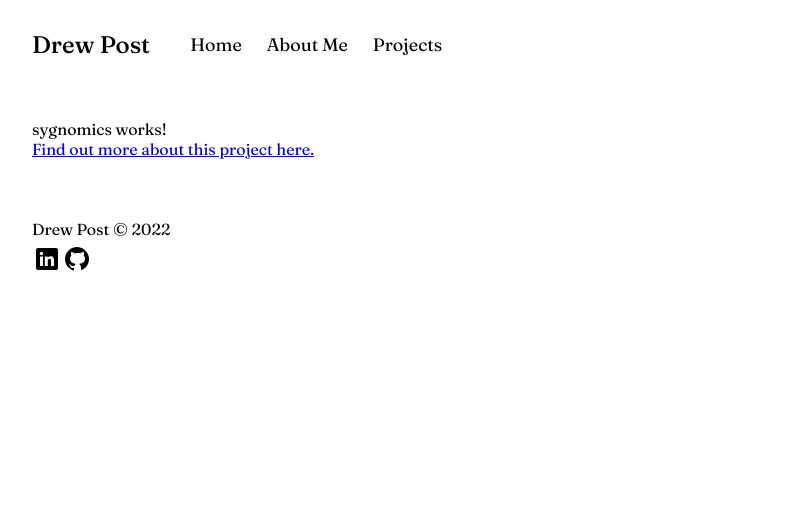
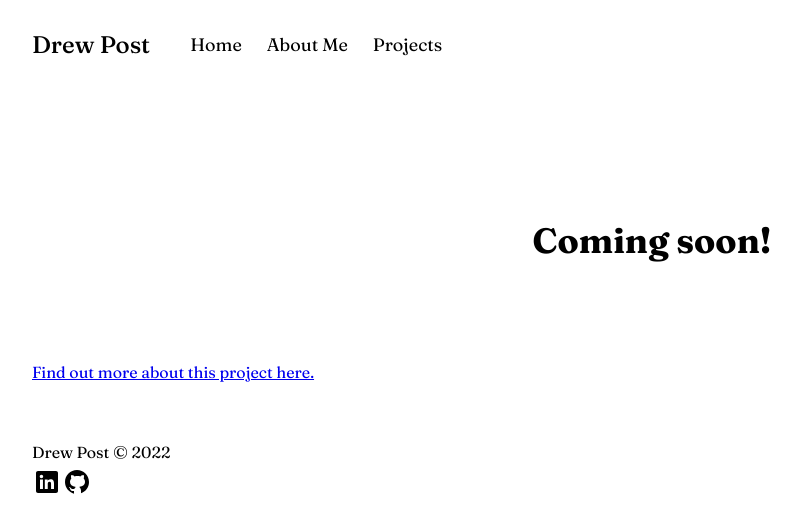
Before and after one commit to drew-post/personal-website, an Angular app: page /projects/sygnomics in a window 1280 px wide. Shown: the top 532 px of the page, without its empty margins (8-809 px from the left). Built offline with nearby package versions, Linux system fonts and the light colour scheme.

Commit message:
add coming soon component

```diff
--- a/src/app/app.module.ts
+++ b/src/app/app.module.ts
@@ -13,6 +13,7 @@ import { AndioopComponent } from './components/andioop/andioop.component';
 import { MeetTheTeamComponent } from './components/meet-the-team/meet-the-team.component';
 import { PersonalWebsiteComponent } from './components/personal-website/personal-website.component';
 import { SygnomicsComponent } from './components/sygnomics/sygnomics.component';
+import { ComingSoonComponent } from './components/coming-soon/coming-soon.component';
 
 @NgModule({
   declarations: [
@@ -26,6 +27,7 @@ import { SygnomicsComponent } from './components/sygnomics/sygnomics.component';
     MeetTheTeamComponent,
     PersonalWebsiteComponent,
     SygnomicsComponent,
+    ComingSoonComponent,
   ],
   imports: [
     BrowserModule,
--- a/src/app/components/andioop/andioop.component.html
+++ b/src/app/components/andioop/andioop.component.html
@@ -1,3 +1,3 @@
 <div class="andIOop">
-    <p>andioop works!</p>
+    <coming-soon></coming-soon>
 </div>
--- /dev/null
+++ b/src/app/components/coming-soon/coming-soon.component.html
@@ -0,0 +1,5 @@
+<div class="comingSoon">
+    <div class="comingSoon__container">
+        <h1 class="comingSoon__titleText">Coming soon!</h1>
+    </div>
+</div>
--- /dev/null
+++ b/src/app/components/coming-soon/coming-soon.component.scss
@@ -0,0 +1,12 @@
+:host .comingSoon {
+    &__container {
+        display: flex;
+        justify-content: center;
+        padding: 100px;
+    }
+
+    &__titleText {
+        font-size: 35px;
+        font-weight: 700;
+    }
+}
--- /dev/null
+++ b/src/app/components/coming-soon/coming-soon.component.ts
@@ -0,0 +1,15 @@
+import { Component, OnInit } from '@angular/core';
+
+@Component({
+  selector: 'coming-soon',
+  templateUrl: './coming-soon.component.html',
+  styleUrls: ['./coming-soon.component.scss']
+})
+export class ComingSoonComponent implements OnInit {
+
+  constructor() { }
+
+  ngOnInit(): void {
+  }
+
+}
--- a/src/app/components/home-page/home-page.component.html
+++ b/src/app/components/home-page/home-page.component.html
@@ -1,7 +1,9 @@
 <div class="home-page">
     <div class="home-page__container">
-        <h2 class="home-page__title">Software Engineer currently based in Houston, Texas.</h2>
-        <a class="home-page__route" routerLink="/about" routerLinkActive="active">About Me →</a>
-        <a class="home-page__route" routerLink="/projects" routerLinkActive="active">View Work →</a>
+        <div class="home-page__text-container">
+            <h2 class="home-page__title">Software Engineer currently based in Houston, Texas.</h2>
+            <a class="home-page__route" routerLink="/about" routerLinkActive="active">About Me →</a>
+            <a class="home-page__route" routerLink="/projects" routerLinkActive="active">View Work →</a>
+        </div>
     </div>
 </div>
--- a/src/app/components/home-page/home-page.component.scss
+++ b/src/app/components/home-page/home-page.component.scss
@@ -1,10 +1,11 @@
 :host .home-page {
     padding: 10px 0 30px 40px;
 
-    &__container {
+    &__text-container {
         display: flex;
         flex-direction: column;
         align-items: flex-start;
+        padding: 10px;
     }
 
     &__title {
--- a/src/app/components/meet-the-team/meet-the-team.component.html
+++ b/src/app/components/meet-the-team/meet-the-team.component.html
@@ -1,3 +1,3 @@
 <div class="meetTheTeam">
-    <p>meet-the-team works!</p>
+    <coming-soon></coming-soon>
 </div>
--- a/src/app/components/personal-website/personal-website.component.html
+++ b/src/app/components/personal-website/personal-website.component.html
@@ -1,3 +1,3 @@
 <div class="personalWebsite">
-    <p>personal-website works!</p>
+    <coming-soon></coming-soon>
 </div>
--- a/src/app/components/sygnomics/sygnomics.component.html
+++ b/src/app/components/sygnomics/sygnomics.component.html
@@ -1,4 +1,4 @@
 <div class="sygnomics">
-    <p>sygnomics works!</p>
+    <coming-soon></coming-soon>
     <a href="https://www.slalombuild.com/our-work/sygnomics" target="_blank">Find out more about this project here.</a>
 </div>
--- a/src/styles.scss
+++ b/src/styles.scss
@@ -11,4 +11,5 @@ html, body, h1, h2, p, div, button {
     --main-bg-color: #EBE9E4;
     --white: #FFFFFF;
     --black: #000000;
+    --sage-green: #9CAF88;
 }
```
Also changed, not shown: 1 other file (tests, documents, lock files or other folders).
